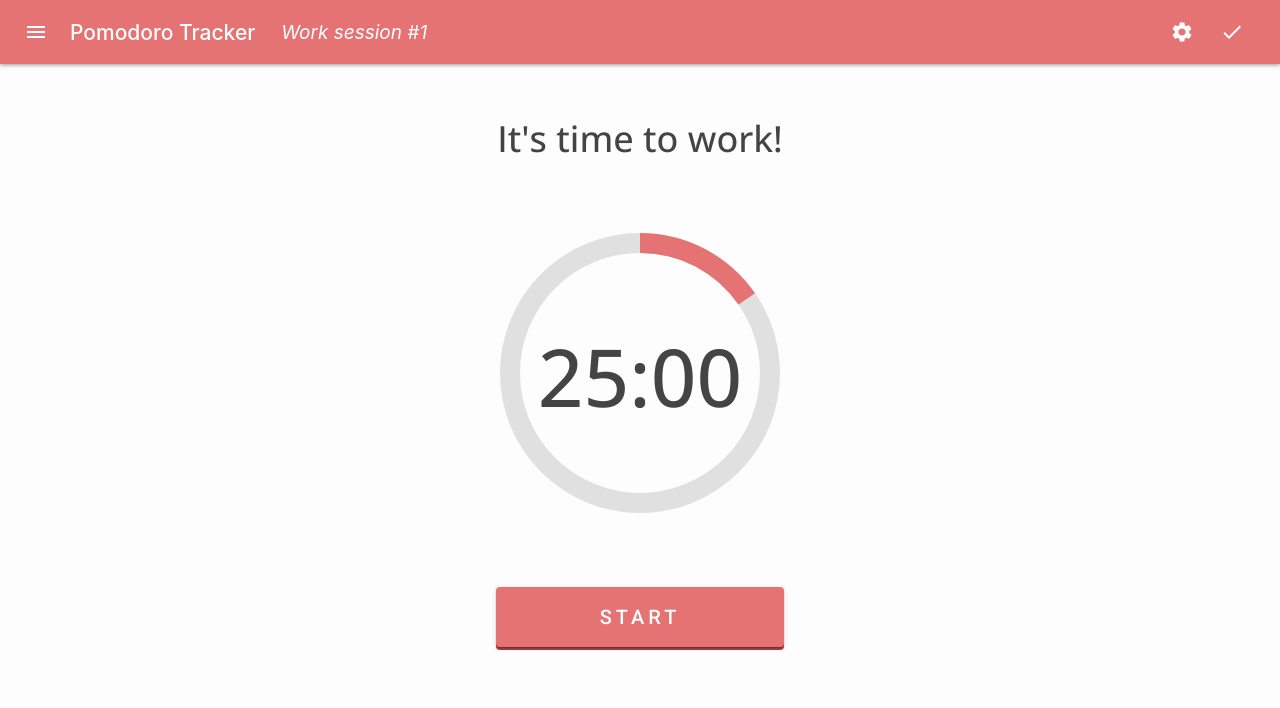
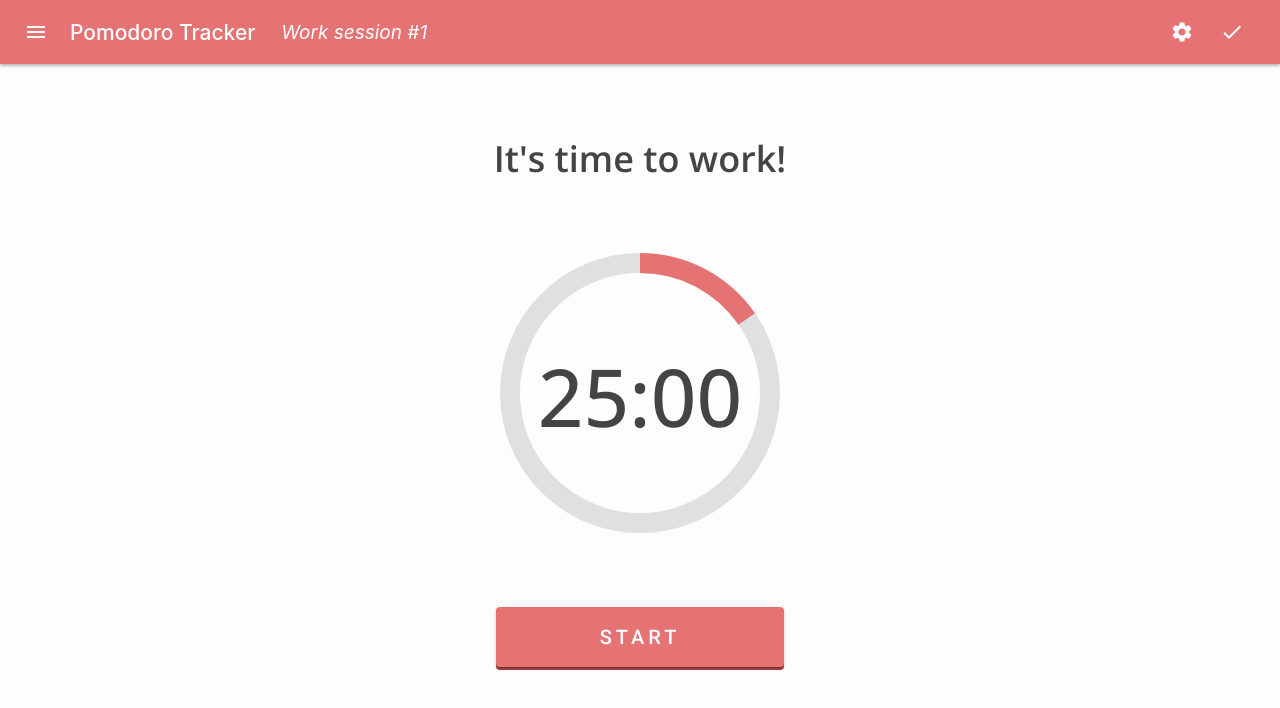
Before and after one commit to SirPeace/pomodoro-tracker, a React (Create React App) app: page /app in a window 1280 px wide. Shown: the top 708 px of the page. Built offline with nearby package versions, Linux system fonts and the light colour scheme.

Commit message:
Edit timer motto styling

```diff
--- a/src/components/Timer/Timer.jsx
+++ b/src/components/Timer/Timer.jsx
@@ -16,9 +16,8 @@ const useStyles = makeStyles(theme => ({
   },
 
   motto: {
+    marginTop: 20,
     fontSize: 36,
-    color: "#444",
-    fontWeight: 500,
   },
 
   "@media (max-height: 830px)": {
@@ -36,6 +35,11 @@ const useStyles = makeStyles(theme => ({
   "@media (max-width: 400px)": {
     Timer: {
       width: 280,
+    },
+
+    motto: {
+      marginTop: 20,
+      fontSize: 30,
     },
   },
 }))
```
